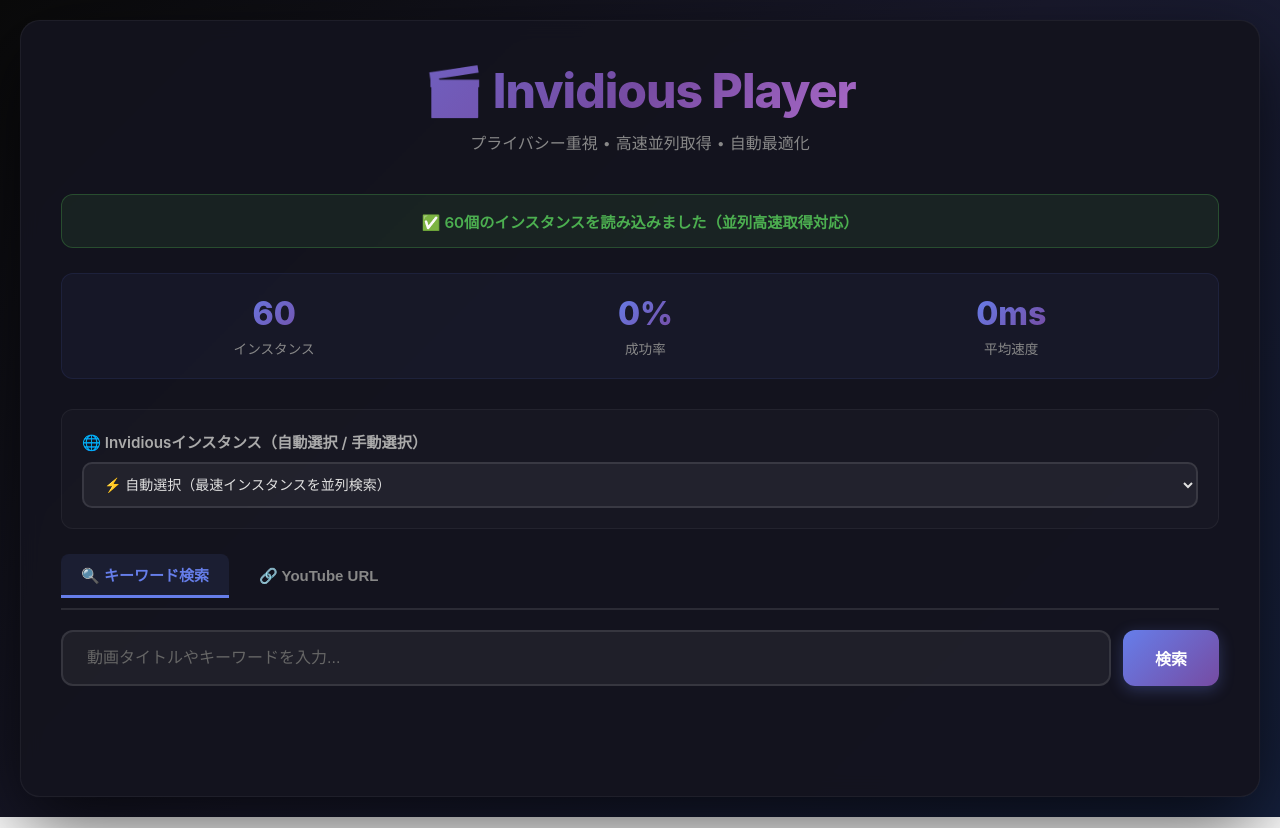
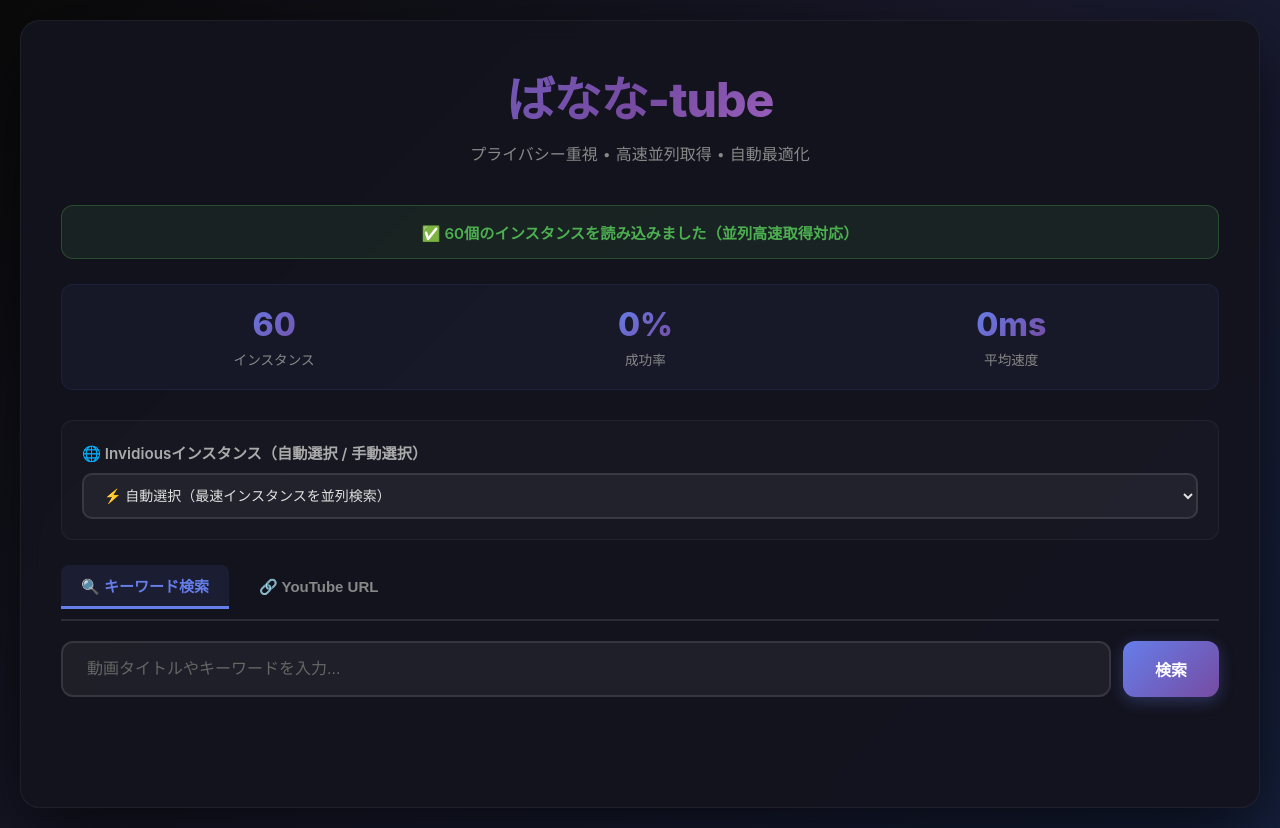
Before and after one commit to woolisbest/banana-tube, a plain HTML site: page index.html in a window 1280 px wide. Drawn offline with Linux system fonts and the light colour scheme; no server answers.

Commit message:
Update index.html

```diff
--- a/index.html
+++ b/index.html
@@ -4,7 +4,7 @@
 <head>
     <meta charset="UTF-8">
     <meta name="viewport" content="width=device-width, initial-scale=1.0">
-    <title>Invidious YouTube - プライバシー重視の動画プレーヤー</title>
+    <title>ばなな-tube</title>
     <style>
         * {
             margin: 0;
@@ -420,7 +420,7 @@
 </head>
 <body>
     <div class="container">
-        <h1>🎬 Invidious Player</h1>
+        <h1>ばなな-tube</h1>
         <div class="subtitle">プライバシー重視 • 高速並列取得 • 自動最適化</div>
 
         <div id="status" class="status loading">
```
